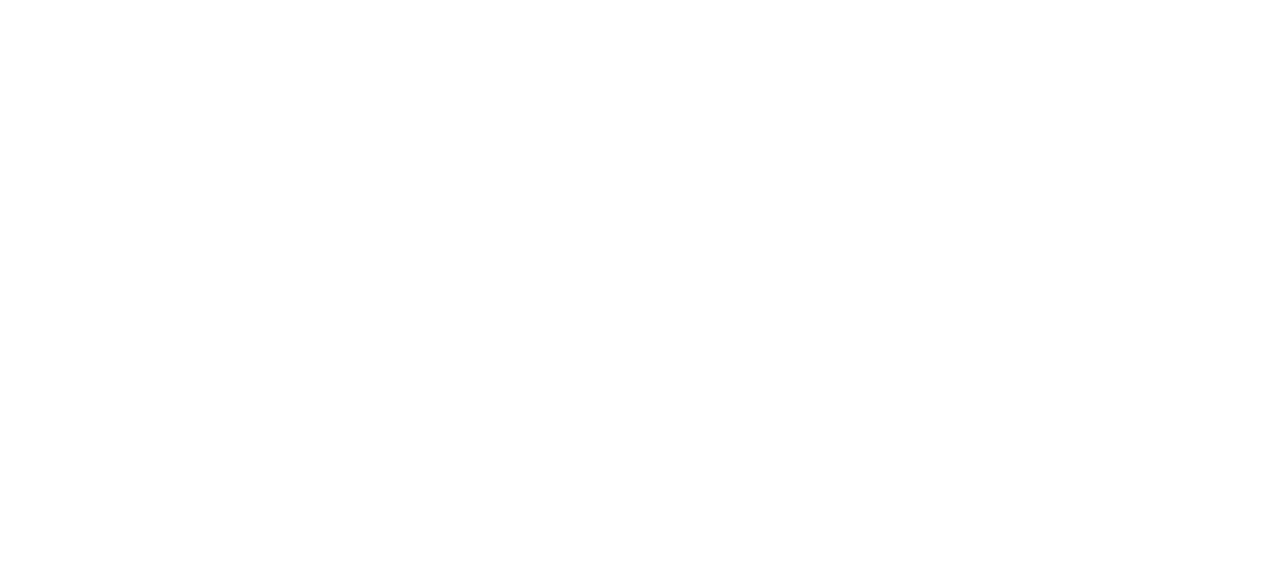
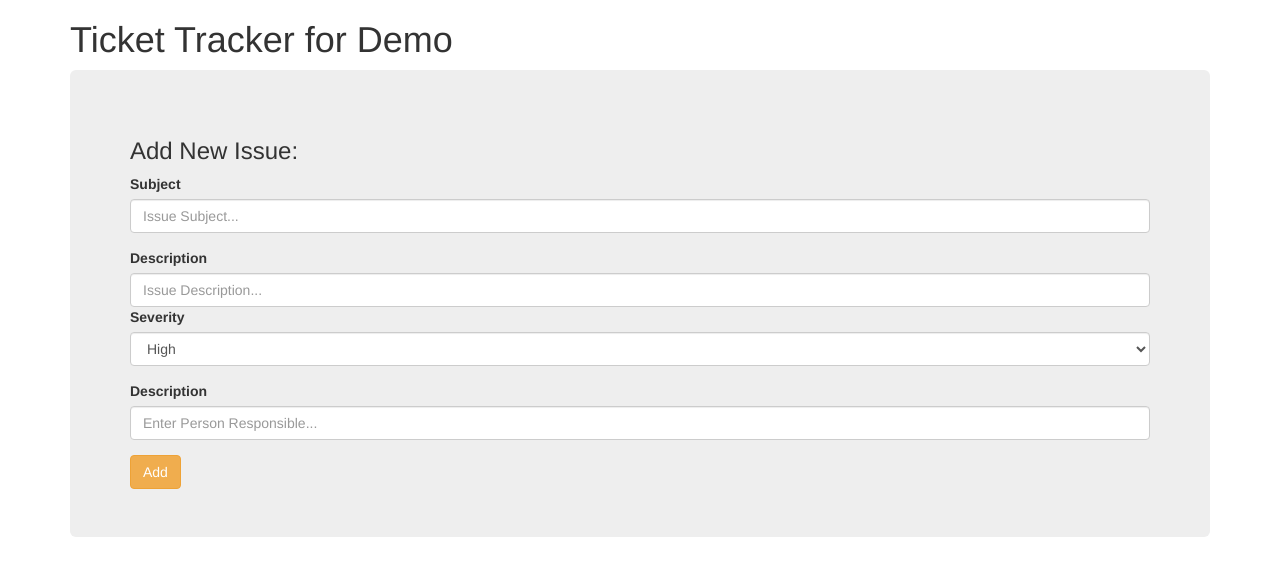
Before and after one commit to jonpintodev/Ticket-Tracker-Demo, a plain HTML site: page index.html in a window 1280 px wide. Drawn offline with nearby package versions, Linux system fonts and the light colour scheme.

Commit message:
finished html

```diff
--- a/index.html
+++ b/index.html
@@ -8,6 +8,44 @@
   <title>Document</title>
 </head>
 <body>
+
+  <section class="container">
+    <h1>Ticket Tracker for Demo</h1>
+    <section class="jumbotron">
+      <h3>Add New Issue:</h3>
+      <form id="issueInputForm">
+        <div class="form-group">
+          <label for="issueSubjInput">Subject</label>
+          <input type="text" class="form-control" id="issueSubjInput" placeholder="Issue Subject...">
+        </div>
+        <div>
+          <label for="issueDescInput">Description</label>
+        </div>
+        <input type="text" class="form-control" id="issueDescInput" placeholder="Issue Description...">
+        <div class="form-group">
+          <label for="issueSeverityInput">Severity</label>
+          <select class="form-control" id="issueSeverityInput">
+            <option value="Low">Low</option>
+            <option value="Medium">Medium</option>
+            <option value="High" selected>High</option>
+          </select>
+        </div>
+        <div class="form-group">
+          <label for="issueAssignedToInput">Description</label>
+          <input type="text" class="form-control" id="issueAssignedToInput" placeholder="Enter Person Responsible...">
+        </div>
+        <button type="submit" class="btn btn-warning">Add</button>
+      </form>
+    </section>
+    <section class="row">
+      <div class="col-lg-12">
+
+      </div>
+    </section>
+  </section>
+
+
+
   <script src="main.js"></script>
   <script src="https://ajax.googleapis.com/ajax/libs/jquery/1.12.4/jquery.min.js"></script>
   <script src="https://maxcdn.bootstrapcdn.com/bootstrap/3.3.7/js/bootstrap.min.js" integrity="sha384-Tc5IQib027qvyjSMfHjOMaLkfuWVxZxUPnCJA7l2mCWNIpG9mGCD8wGNIcPD7Txa" crossorigin="anonymous"></script>
```
Also changed, not shown: 1 other file.
